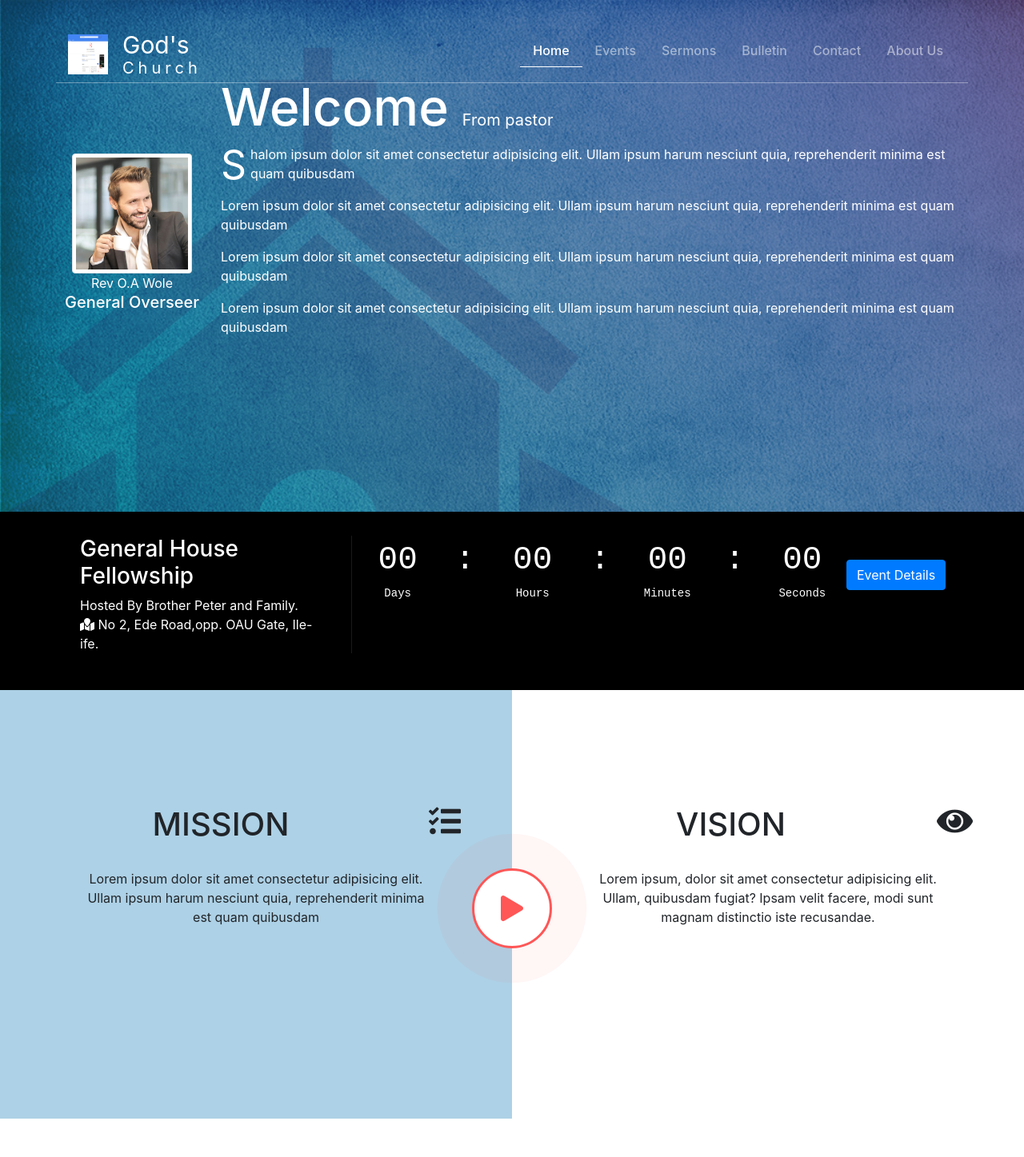
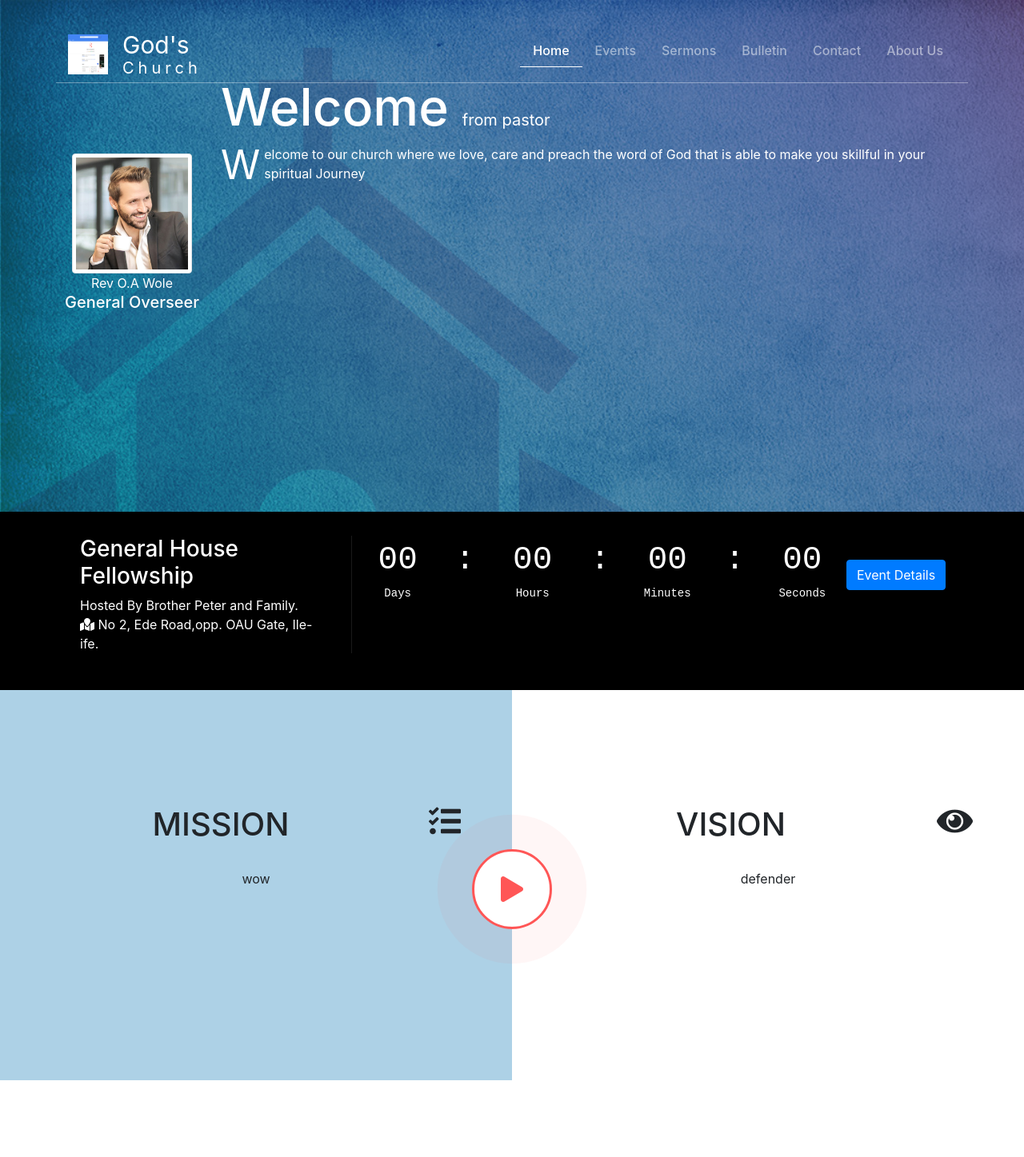
Before and after one commit to haastrupea/trinity, a PHP site: page / in a window 1280 px wide. Shown: the top 1447 px of the page at 80% size. Run offline with PHP 8.4, Linux system fonts and the light colour scheme; data comes from the database, SQL or seed files in the repository.

Commit message:
indentation adjustment

```diff
--- a/index.php
+++ b/index.php
@@ -38,6 +38,7 @@ $image_dir ='assets/uploads/images/';
     $ch_post_office=$church_info['ch_post_office'];
     $ch_pob=$church_info['ch_box_number'];
     $ch_fx=$church_info['ch_fax'];
+    //church soscial media
     $ch_fb=$church_info['ch_fb_pg'];
     $ch_tw=$church_info['ch_twitter'];
     $ch_ig=$church_info['ch_instagram'];
@@ -123,14 +124,9 @@ $image_dir ='assets/uploads/images/';
     </div>
     </div>
     <div class="texto col-md-10 mt-md-5 px-3 text-white welcome-msg">
-        <h1 class="animate" data-effect="fadeInLeft">Welcome <small>From pastor</small></h1>
-        <p class="animate para-1">Shalom ipsum dolor sit amet consectetur adipisicing elit. Ullam ipsum harum nesciunt quia, reprehenderit minima est quam quibusdam </p>
-        <p class="animate">Lorem ipsum dolor sit amet consectetur adipisicing elit. Ullam ipsum harum nesciunt quia, reprehenderit minima est quam quibusdam </p>
-        <p class="animate">Lorem ipsum dolor sit amet consectetur adipisicing elit. Ullam ipsum harum nesciunt quia, reprehenderit minima est quam quibusdam </p>
-        <p class="animate">Lorem ipsum dolor sit amet consectetur adipisicing elit. Ullam ipsum harum nesciunt quia, reprehenderit minima est quam quibusdam </p>
+        <h1 class="animate" data-effect="fadeInLeft">Welcome <small>from pastor</small></h1>
+        <p class="animate para-1"><?php echo $welcome_addr; ?></p>
     </div>
-
-
 
 </div>
 </div>
@@ -203,7 +199,7 @@ $image_dir ='assets/uploads/images/';
                         <div class="slide-ite">
                             <div class="mision-container p-5">
                      <p class="mission-text p-5 text-center">
-                            Lorem ipsum dolor sit amet consectetur adipisicing elit. Ullam ipsum harum nesciunt quia, reprehenderit minima est quam quibusdam
+                     <?php echo $ch_mission ?>
                         </p>
                             </div>
                             </div>
@@ -222,7 +218,7 @@ $image_dir ='assets/uploads/images/';
                        <div class="vision-container p-5">
 
            <p class="vision-statement p-5 text-center animate">
-                Lorem ipsum, dolor sit amet consectetur adipisicing elit. Ullam, quibusdam fugiat? Ipsam velit facere, modi sunt magnam distinctio iste recusandae.
+           <?php echo $ch_vision ?>
            </p>
                        </div>
                   </div>
@@ -441,7 +437,7 @@ $image_dir ='assets/uploads/images/';
                         <div class="row d-flex justify-content-center">
                           <div class="col-md-7 text-center animate">
                             <h3>Subcribe to our Newsletter</h3>
-                            <p>Lorem ipsum dolor sit amet consectetur adipisicing elit. Dolor delectus accusamus ipsum suscipit, esse ducimus quasi vero fugit. Illum quibusdam sit magnam quas itaque sequi odit amet, modi alias minima!</p>
+                            <p>We would love to have you on our mailing list, sign up below if you are interested</p>
                             <div class="row d-flex justify-content-center mt-5">
                               <div class="col-md-6">
                                 <form action="#" method="post" class="subscribe-form">
```
